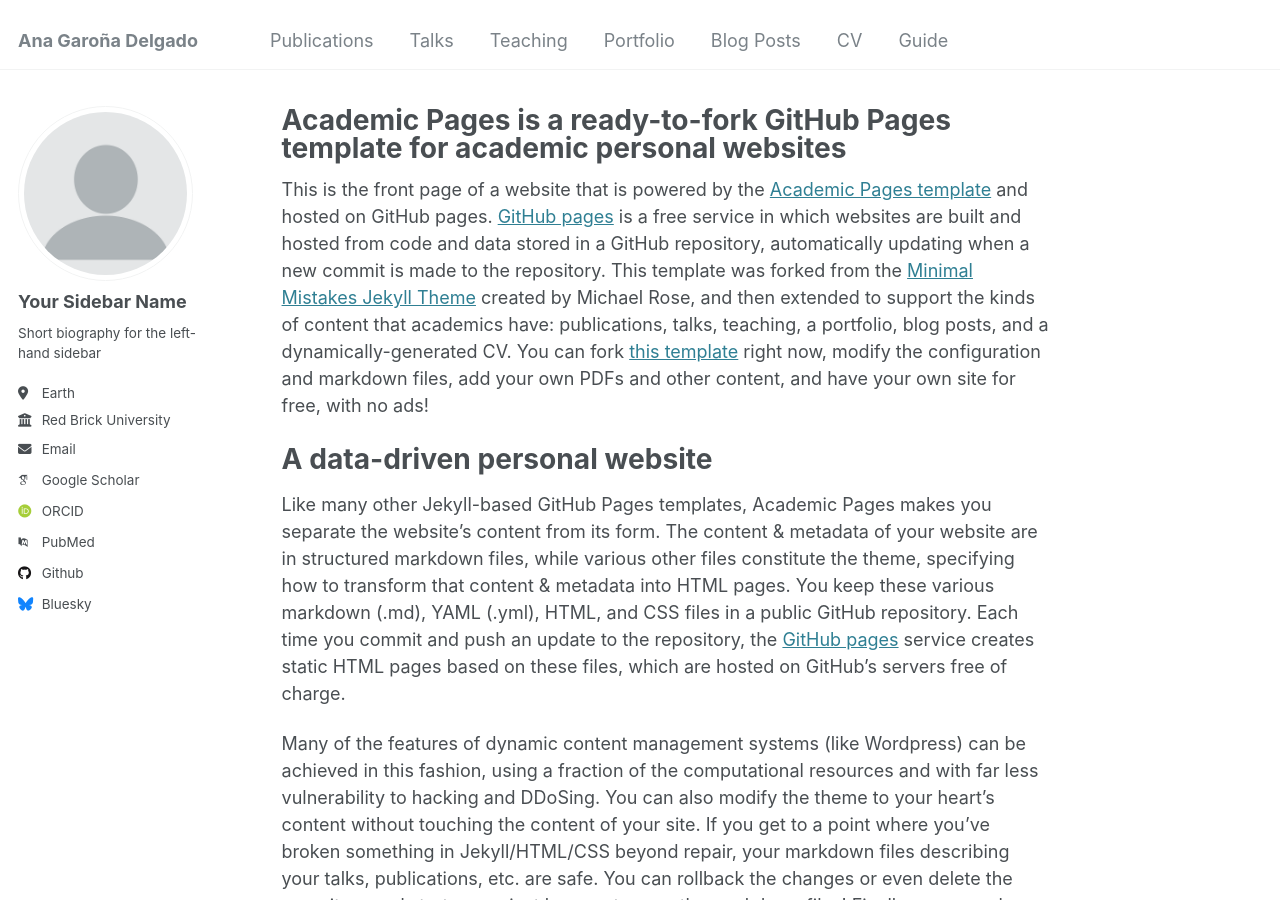
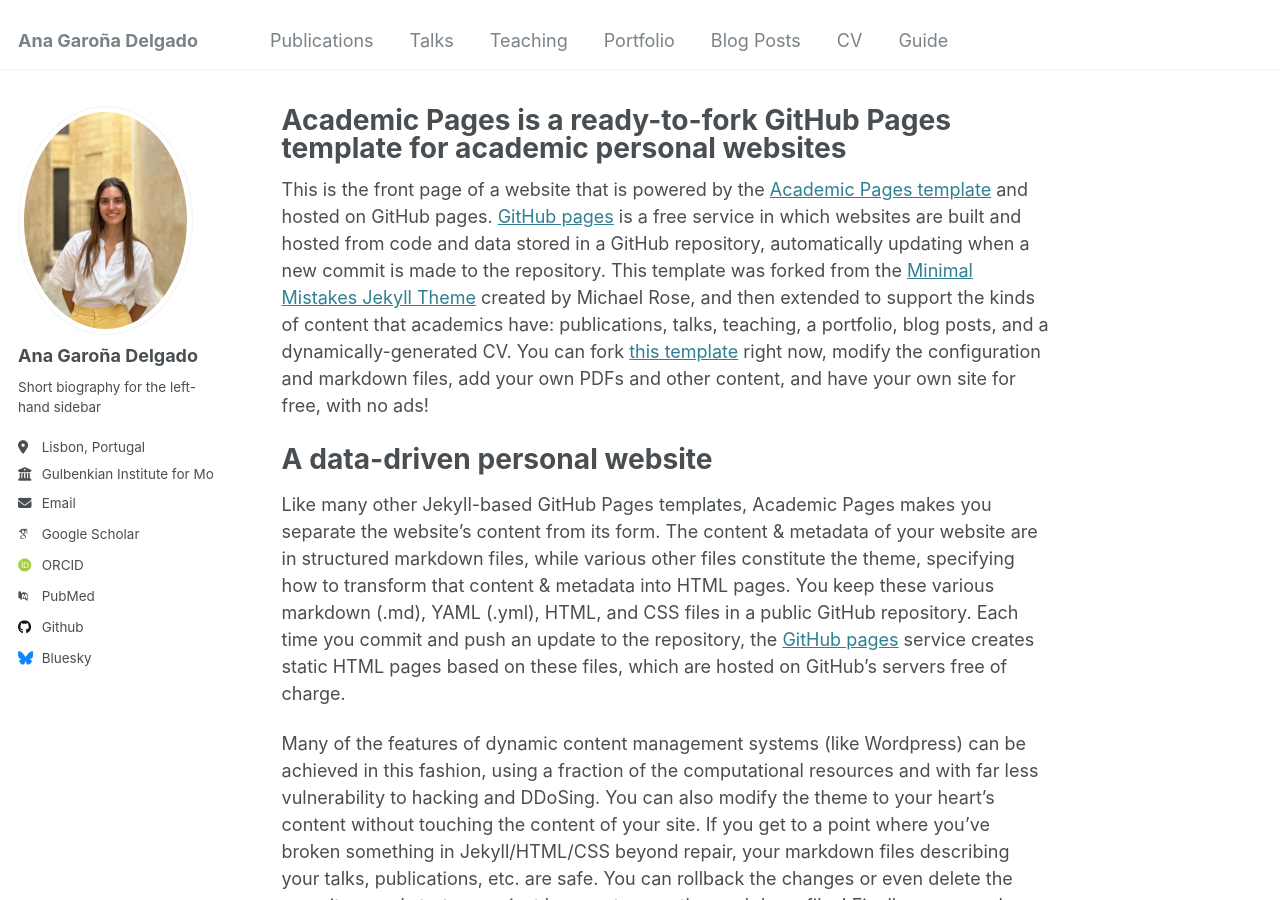
Before and after one commit to anagarona/anagarona.github.io, a Jekyll site: the page built from _pages/about.md, in a window 1280 px wide and 900 px high. Built offline with Jekyll 4.4.1, drawn with Linux system fonts in a browser that asks for light colours; some web fonts are replaced.

Commit message:
Update _config.yml

```diff
--- a/_config.yml
+++ b/_config.yml
@@ -21,22 +21,22 @@
 #               Additional customization can be done by editing /_includes/author-profile.html
 author:
   # Biographic information
-  avatar           : "profile.png"
-  name             : "Your Sidebar Name"
+  avatar           : "Profile_pic.jpg"
+  name             : "Ana Garoña Delgado"
   pronouns         : # example: "she/her"
   bio              : "Short biography for the left-hand sidebar"
-  location         : "Earth"
-  employer         : "Red Brick University"
+  location         : "Lisbon, Portugal"
+  employer         : "Gulbenkian Institute for Molecular Medicine (GIMM) / Former Instituto Gulbenkian de Ciência (IGC)"
   uri              : # URL
   email            : "none@example.org"
 
   # Academic websites
   arxiv            : # URL - Update with the correct link to your profile
-  googlescholar    : "https://scholar.google.com/citations?user=PS_CX0AAAAAJ"
+  googlescholar    : "https://scholar.google.com/citations?user=ph7mFcYAAAAJ&hl=en&oi=ao"
   impactstory      : # URL
-  orcid            : "http://orcid.org/yourorcidurl"
+  orcid            : "http://orcid.org/0000-0002-7300-5836"
   semantic         : # URL
-  pubmed           : "https://www.ncbi.nlm.nih.gov/pubmed/?term=john+snow"
+  pubmed           : "https://www.ncbi.nlm.nih.gov/pubmed/?term=ana+garoña"
   researchgate     : # URL
   scopus           : # URL
 
@@ -44,7 +44,7 @@
   bitbucket        : # Username - Update with your username on the site
   codepen          : # Username
   dribbble         : # Username
-  github           : "academicpages"
+  github           : "anagarona"
   kaggle           : # Username
   stackoverflow    : # User number or user number and name (i.e., use "1" or "1/jeff-atwood")
 
```
